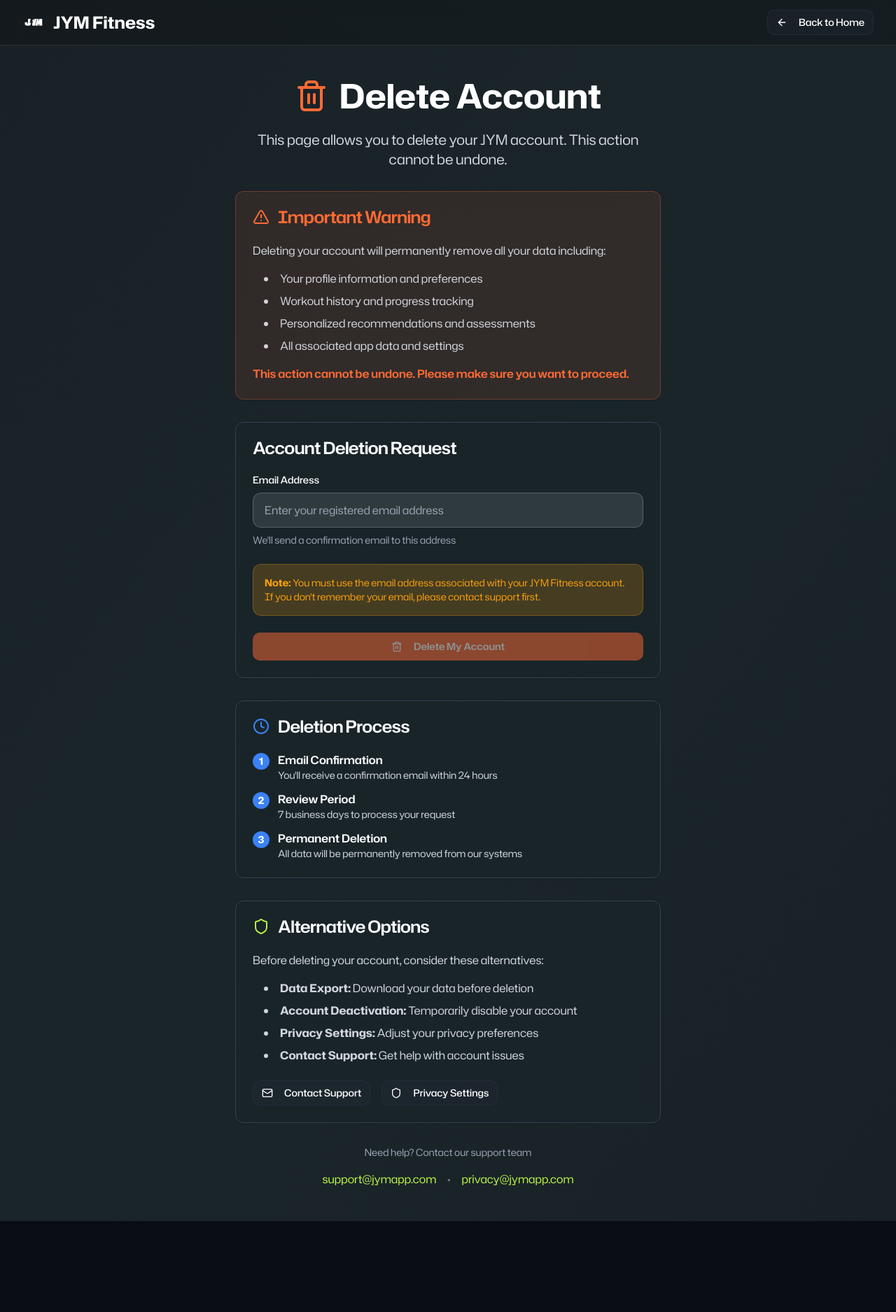
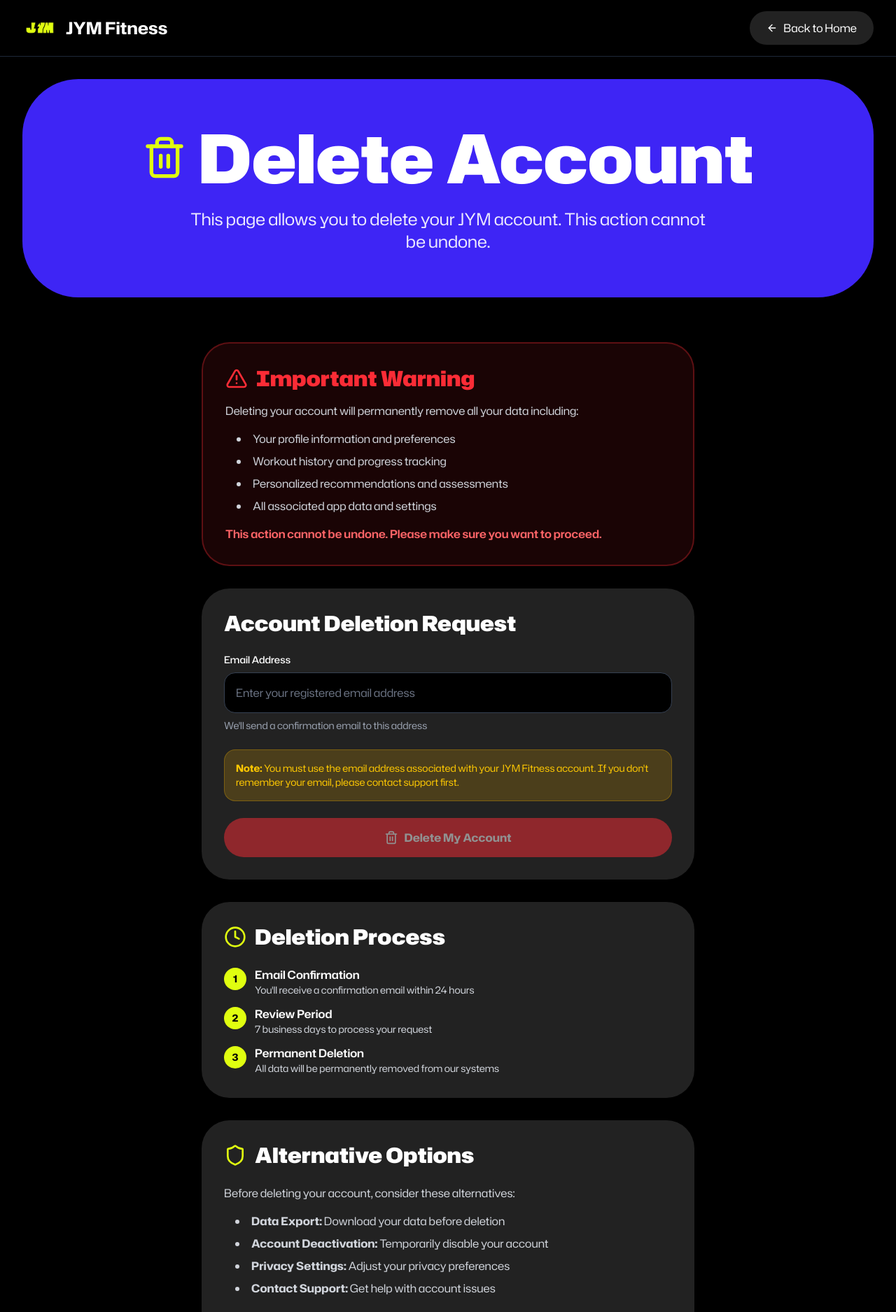
Before and after one commit to caglarbaranbora/JYM-web, a Next.js app: page /delete-account in a window 1280 px wide. Shown: the top 1875 px of the page at 70% size. Before the commit the page ends 1745 px from the top, so only its background shows below. Built offline with nearby package versions, Linux system fonts and the light colour scheme.

Commit message:
Refactor Delete Account page for improved design and user experience. Updated layout with new styling, enhanced success and warning messages, and streamlined form elements. Added detailed information on the deletion process and alternative options for users, ensuring clarity and accessibility.

```diff
--- a/src/app/delete-account/page.tsx
+++ b/src/app/delete-account/page.tsx
@@ -12,7 +12,7 @@
   Clock,
   Mail,
   Shield,
-  CheckCircle
+  CheckCircle,
 } from "lucide-react";
 
 export default function DeleteAccount() {
@@ -25,7 +25,7 @@
     setIsLoading(true);
 
     // Simulate API call
-    await new Promise(resolve => setTimeout(resolve, 2000));
+    await new Promise((resolve) => setTimeout(resolve, 2000));
 
     setIsLoading(false);
     setIsSubmitted(true);
@@ -33,115 +33,117 @@
 
   if (isSubmitted) {
     return (
-      <div className="min-h-screen bg-gradient-to-br from-[#192126] via-[#1a252a] to-[#192126]">
+      <div className="min-h-screen bg-black text-white">
         {/* Navigation */}
-        <nav className="border-b border-white/10 bg-black/20 backdrop-blur-md">
+        <nav className="border-b border-gray-800 bg-black/80 backdrop-blur-md sticky top-0 z-50">
           <div className="max-w-7xl mx-auto px-4 sm:px-6 lg:px-8">
-            <div className="flex justify-between items-center h-16">
-              <div className="flex items-center">
-                <Link href="/" className="text-2xl font-bold text-white">
-                  JYM
+            <div className="flex justify-between items-center h-20">
+              <Link href="/" className="flex items-center gap-3">
+                <Image
+                  src="/yellowLogo.png"
+                  alt="JYM Fitness"
+                  width={50}
+                  height={50}
+                />
+                <span className="text-2xl font-bold">JYM Fitness</span>
               </Link>
-              </div>
-              <div className="flex items-center space-x-4">
-                <Link href="/">
-                  <Button variant="outline" className="border-white/30 text-white hover:bg-white/10">
-                    <ArrowLeft className="mr-2 h-4 w-4" />
+              <Link
+                href="/"
+                className="flex items-center gap-2 px-6 py-3 rounded-full bg-[#222222] hover:bg-[#333333] transition-colors"
+              >
+                <ArrowLeft className="w-4 h-4" />
                 Back to Home
-                  </Button>
               </Link>
-              </div>
             </div>
           </div>
         </nav>
 
         {/* Success Message */}
-        <div className="max-w-2xl mx-auto px-4 sm:px-6 lg:px-8 py-12">
-          <Card className="bg-[#1a252a]/80 border-[#374151] backdrop-blur-md">
-            <CardContent className="pt-6 text-center">
-              <CheckCircle className="h-16 w-16 text-green-400 mx-auto mb-6" />
-              <h1 className="text-3xl font-bold text-white mb-4">
+        <div className="max-w-2xl mx-auto px-4 sm:px-6 lg:px-8 py-12 mt-8">
+          <div className="bg-[#222222] rounded-[60px] p-12 text-center">
+            <CheckCircle className="h-20 w-20 text-[#e0fe10] mx-auto mb-6" />
+            <h1 className="text-4xl font-black mb-4">
               Deletion Request Submitted
             </h1>
-              <p className="text-gray-300 mb-6">
-                Your account deletion request has been submitted successfully.
-                You will receive a confirmation email shortly.
+            <p className="text-gray-300 text-lg mb-6">
+              Your account deletion request has been submitted successfully. You
+              will receive a confirmation email shortly.
             </p>
-              <div className="bg-[#BBF246]/20 border border-[#BBF246]/30 rounded-lg p-4 mb-6">
-                <p className="text-[#BBF246] text-sm">
-                  <strong>What happens next:</strong><br />
-                  • You&apos;ll receive an email confirmation within 24 hours<br />
-                  • Your account will be permanently deleted within 7 business days<br />
-                  • All your data will be removed from our systems
+            <div className="bg-[#e0fe10]/20 border border-[#e0fe10]/30 rounded-2xl p-6 mb-8">
+              <p className="text-[#e0fe10]">
+                <strong>What happens next:</strong>
+                <br />
+                • You&apos;ll receive an email confirmation within 24 hours
+                <br />
+                • Your account will be permanently deleted within 7 business
+                days
+                <br />• All your data will be removed from our systems
               </p>
             </div>
-              <Link href="/">
-                <Button size="lg" className="bg-[#BBF246] hover:bg-[#BBF246]/90 text-[#192126] px-8 py-3 font-semibold">
+            <Link
+              href="/"
+              className="inline-flex items-center gap-2 px-8 py-4 bg-[#e0fe10] text-black font-bold rounded-full hover:bg-[#d0ee00] transition-all duration-300"
+            >
               Return to Home
-                </Button>
             </Link>
-            </CardContent>
-          </Card>
+          </div>
         </div>
       </div>
     );
   }
 
   return (
-    <div className="min-h-screen bg-gradient-to-br from-[#192126] via-[#1a252a] to-[#192126]">
+    <div className="min-h-screen bg-black text-white">
       {/* Navigation */}
-      <nav className="border-b border-white/10 bg-black/20 backdrop-blur-md">
+      <nav className="border-b border-gray-800 bg-black/80 backdrop-blur-md sticky top-0 z-50">
         <div className="max-w-7xl mx-auto px-4 sm:px-6 lg:px-8">
-          <div className="flex justify-between items-center h-16">
-            <div className="flex items-center">
-              <Link href="/" className="flex items-center space-x-3">
+          <div className="flex justify-between items-center h-20">
+            <Link href="/" className="flex items-center gap-3">
               <Image
-                  src="/logo.png"
-                  alt="JYM Fitness Logo"
-                  width={32}
-                  height={32}
-                  className="w-8 h-8"
+                src="/yellowLogo.png"
+                alt="JYM Fitness"
+                width={50}
+                height={50}
               />
-                <span className="text-2xl font-bold text-white">JYM Fitness</span>
+              <span className="text-2xl font-bold">JYM Fitness</span>
             </Link>
-            </div>
-            <div className="flex items-center space-x-4">
-              <Link href="/">
-                <Button variant="outline" className="border-white/30 text-white hover:bg-white/10">
-                  <ArrowLeft className="mr-2 h-4 w-4" />
+            <Link
+              href="/"
+              className="flex items-center gap-2 px-6 py-3 rounded-full bg-[#222222] hover:bg-[#333333] transition-colors"
+            >
+              <ArrowLeft className="w-4 h-4" />
               Back to Home
-                </Button>
             </Link>
-            </div>
           </div>
         </div>
       </nav>
 
-      {/* Main Content */}
-      <div className="max-w-2xl mx-auto px-4 sm:px-6 lg:px-8 py-12">
-        <div className="text-center mb-8">
+      {/* Hero Section */}
+      <div className="bg-accent rounded-[80px] mx-4 md:mx-8 mt-8 p-12 md:p-16 text-center">
         <div className="flex items-center justify-center mb-6">
-            <Trash2 className="h-12 w-12 text-[#FF6B35] mr-4" />
-            <h1 className="text-4xl md:text-5xl font-bold text-white">
-              Delete Account
-            </h1>
+          <Trash2 className="h-16 w-16 text-[#e0fe10] mr-4" />
+          <h1 className="text-6xl md:text-8xl font-black">Delete Account</h1>
         </div>
-          <p className="text-xl text-gray-300 max-w-2xl mx-auto">
-            This page allows you to delete your JYM account. This action cannot be undone.
+        <p className="text-xl md:text-2xl text-white/90 max-w-3xl mx-auto">
+          This page allows you to delete your JYM account. This action cannot be
+          undone.
         </p>
       </div>
 
+      {/* Main Content */}
+      <div className="max-w-3xl mx-auto px-4 sm:px-6 lg:px-8 py-16">
         {/* Warning Card */}
-        <Card className="bg-[#FF6B35]/10 border-[#FF6B35]/30 backdrop-blur-md mb-8">
-          <CardHeader>
-            <CardTitle className="text-[#FF6B35] flex items-center">
-              <AlertTriangle className="h-6 w-6 mr-3" />
+        <div className="bg-red-500/10 border-2 border-red-500/30 rounded-[40px] p-8 mb-8">
+          <div className="flex items-center gap-3 mb-4">
+            <AlertTriangle className="h-8 w-8 text-red-500" />
+            <h2 className="text-3xl font-black text-red-500">
               Important Warning
-            </CardTitle>
-          </CardHeader>
-          <CardContent className="text-gray-300">
+            </h2>
+          </div>
+          <div className="text-gray-300">
             <p className="mb-4">
-              Deleting your account will permanently remove all your data including:
+              Deleting your account will permanently remove all your data
+              including:
             </p>
             <ul className="list-disc list-inside space-y-2 ml-4 mb-4">
               <li>Your profile information and preferences</li>
@@ -149,21 +151,23 @@
               <li>Personalized recommendations and assessments</li>
               <li>All associated app data and settings</li>
             </ul>
-            <p className="text-[#FF6B35] font-semibold">
-              This action cannot be undone. Please make sure you want to proceed.
+            <p className="text-red-400 font-semibold">
+              This action cannot be undone. Please make sure you want to
+              proceed.
             </p>
-          </CardContent>
-        </Card>
+          </div>
+        </div>
 
         {/* Deletion Form */}
-        <Card className="bg-[#1a252a]/80 border-[#374151] backdrop-blur-md mb-8">
-          <CardHeader>
-            <CardTitle className="text-white">Account Deletion Request</CardTitle>
-          </CardHeader>
-          <CardContent>
+        <div className="bg-[#222222] rounded-[40px] p-8 mb-8">
+          <h2 className="text-3xl font-black mb-6">Account Deletion Request</h2>
+          <div>
             <form onSubmit={handleSubmit} className="space-y-6">
               <div>
-                <label htmlFor="email" className="block text-sm font-medium text-white mb-2">
+                <label
+                  htmlFor="email"
+                  className="block text-sm font-medium text-white mb-2"
+                >
                   Email Address
                 </label>
                 <input
@@ -171,7 +175,7 @@
                   id="email"
                   value={email}
                   onChange={(e) => setEmail(e.target.value)}
-                  className="w-full px-4 py-3 bg-white/10 border border-white/20 rounded-lg text-white placeholder-gray-400 focus:outline-none focus:ring-2 focus:ring-purple-500 focus:border-transparent"
+                  className="w-full px-4 py-4 bg-black border border-gray-700 rounded-2xl text-white placeholder-gray-500 focus:outline-none focus:border-[#e0fe10] transition-colors"
                   placeholder="Enter your registered email address"
                   required
                 />
@@ -180,108 +184,124 @@
                 </p>
               </div>
 
-              <div className="bg-[#f59e0b]/20 border border-[#f59e0b]/30 rounded-lg p-4">
-                <p className="text-[#f59e0b] text-sm">
-                  <strong>Note:</strong> You must use the email address associated with your JYM Fitness account.
-                  If you don&apos;t remember your email, please contact support first.
+              <div className="bg-yellow-500/20 border border-yellow-500/30 rounded-2xl p-4">
+                <p className="text-yellow-400 text-sm">
+                  <strong>Note:</strong> You must use the email address
+                  associated with your JYM Fitness account. If you don&apos;t
+                  remember your email, please contact support first.
                 </p>
               </div>
 
-              <Button
+              <button
                 type="submit"
-                size="lg"
-                className="w-full bg-[#FF6B35] hover:bg-[#FF6B35]/90 text-white py-3 font-semibold"
                 disabled={isLoading || !email}
+                className="w-full bg-red-500 hover:bg-red-600 text-white font-bold py-4 rounded-full transition-all duration-300 flex items-center justify-center gap-2 disabled:opacity-50"
               >
                 {isLoading ? (
                   <>
-                    <div className="animate-spin rounded-full h-4 w-4 border-b-2 border-white mr-2"></div>
+                    <div className="animate-spin rounded-full h-5 w-5 border-b-2 border-white"></div>
                     Processing...
                   </>
                 ) : (
                   <>
-                    <Trash2 className="mr-2 h-5 w-5" />
+                    <Trash2 className="h-5 w-5" />
                     Delete My Account
                   </>
                 )}
-              </Button>
+              </button>
             </form>
-          </CardContent>
-        </Card>
+          </div>
+        </div>
 
         {/* Process Information */}
-        <Card className="bg-[#1a252a]/80 border-[#374151] backdrop-blur-md mb-8">
-          <CardHeader>
-              <CardTitle className="text-white flex items-center">
-                <Clock className="h-6 w-6 text-[#3b82f6] mr-3" />
-                Deletion Process
-              </CardTitle>
-          </CardHeader>
-          <CardContent className="text-gray-300 space-y-4">
+        <div className="bg-[#222222] rounded-[40px] p-8 mb-8">
+          <div className="flex items-center gap-3 mb-6">
+            <Clock className="h-8 w-8 text-[#e0fe10]" />
+            <h2 className="text-3xl font-black">Deletion Process</h2>
+          </div>
+          <div className="text-gray-300 space-y-4">
             <div className="space-y-3">
               <div className="flex items-start">
-                <div className="flex-shrink-0 w-6 h-6 bg-[#3b82f6] rounded-full flex items-center justify-center text-white text-sm font-bold mr-3 mt-0.5">
+                <div className="flex-shrink-0 w-8 h-8 bg-[#e0fe10] rounded-full flex items-center justify-center text-black text-sm font-bold mr-3 mt-0.5">
                   1
                 </div>
                 <div>
                   <p className="font-semibold text-white">Email Confirmation</p>
-                  <p className="text-sm">You&apos;ll receive a confirmation email within 24 hours</p>
+                  <p className="text-sm">
+                    You&apos;ll receive a confirmation email within 24 hours
+                  </p>
                 </div>
               </div>
 
               <div className="flex items-start">
-                <div className="flex-shrink-0 w-6 h-6 bg-[#3b82f6] rounded-full flex items-center justify-center text-white text-sm font-bold mr-3 mt-0.5">
+                <div className="flex-shrink-0 w-8 h-8 bg-[#e0fe10] rounded-full flex items-center justify-center text-black text-sm font-bold mr-3 mt-0.5">
                   2
                 </div>
                 <div>
                   <p className="font-semibold text-white">Review Period</p>
-                  <p className="text-sm">7 business days to process your request</p>
+                  <p className="text-sm">
+                    7 business days to process your request
+                  </p>
                 </div>
               </div>
 
               <div className="flex items-start">
-                <div className="flex-shrink-0 w-6 h-6 bg-[#3b82f6] rounded-full flex items-center justify-center text-white text-sm font-bold mr-3 mt-0.5">
+                <div className="flex-shrink-0 w-8 h-8 bg-[#e0fe10] rounded-full flex items-center justify-center text-black text-sm font-bold mr-3 mt-0.5">
                   3
                 </div>
                 <div>
                   <p className="font-semibold text-white">Permanent Deletion</p>
-                  <p className="text-sm">All data will be permanently removed from our systems</p>
+                  <p className="text-sm">
+                    All data will be permanently removed from our systems
+                  </p>
                 </div>
               </div>
             </div>
-          </CardContent>
-        </Card>
+          </div>
+        </div>
 
         {/* Alternative Options */}
-        <Card className="bg-[#1a252a]/80 border-[#374151] backdrop-blur-md">
-          <CardHeader>
-              <CardTitle className="text-white flex items-center">
-                <Shield className="h-6 w-6 text-[#BBF246] mr-3" />
-                Alternative Options
-              </CardTitle>
-          </CardHeader>
-          <CardContent className="text-gray-300 space-y-4">
-            <p>
-              Before deleting your account, consider these alternatives:
-            </p>
+        <div className="bg-[#222222] rounded-[40px] p-8">
+          <div className="flex items-center gap-3 mb-6">
+            <Shield className="h-8 w-8 text-[#e0fe10]" />
+            <h2 className="text-3xl font-black">Alternative Options</h2>
+          </div>
+          <div className="text-gray-300 space-y-4">
+            <p>Before deleting your account, consider these alternatives:</p>
             <ul className="list-disc list-inside space-y-2 ml-4">
-              <li><strong>Data Export:</strong> Download your data before deletion</li>
-              <li><strong>Account Deactivation:</strong> Temporarily disable your account</li>
-              <li><strong>Privacy Settings:</strong> Adjust your privacy preferences</li>
-              <li><strong>Contact Support:</strong> Get help with account issues</li>
+              <li>
+                <strong>Data Export:</strong> Download your data before deletion
+              </li>
+              <li>
+                <strong>Account Deactivation:</strong> Temporarily disable your
+                account
+              </li>
+              <li>
+                <strong>Privacy Settings:</strong> Adjust your privacy
+                preferences
+              </li>
+              <li>
+                <strong>Contact Support:</strong> Get help with account issues
+              </li>
             </ul>
             <div className="flex flex-col sm:flex-row gap-4 mt-6">
-              <Button variant="outline" className="border-white/30 text-white hover:bg-white/10">
-                <Mail className="mr-2 h-4 w-4" />
+              <Link
+                href="/contact"
+                className="flex items-center justify-center gap-2 px-6 py-3 rounded-full border-2 border-white/30 text-white hover:bg-white/10 transition-colors"
+              >
+                <Mail className="h-4 w-4" />
                 Contact Support
-              </Button>
-              <Button variant="outline" className="border-white/30 text-white hover:bg-white/10">
-                <Shield className="mr-2 h-4 w-4" />
+              </Link>
+              <Link
+                href="/privacy-policy"
+                className="flex items-center justify-center gap-2 px-6 py-3 rounded-full border-2 border-white/30 text-white hover:bg-white/10 transition-colors"
+              >
+                <Shield className="h-4 w-4" />
                 Privacy Settings
-              </Button>
+              </Link>
             </div>
-          </CardContent>
-        </Card>
+          </div>
+        </div>
 
         {/* Contact Information */}
         <div className="text-center mt-8">
@@ -290,18 +310,18 @@
           </p>
           <div className="flex flex-col sm:flex-row gap-4 justify-center">
             <a
-              href="mailto:support@jymapp.com"
-              className="text-[#BBF246] hover:text-[#BBF246]/80 transition-colors"
+              href="mailto:contact.jymfitness@gmail.com"
+              className="text-[#e0fe10] hover:text-[#e0fe10]/80 transition-colors"
             >
-              support@jymapp.com
+              contact.jymfitness@gmail.com
             </a>
             <span className="hidden sm:block text-gray-500">•</span>
-            <a
-              href="mailto:privacy@jymapp.com"
-              className="text-[#BBF246] hover:text-[#BBF246]/80 transition-colors"
+            <Link
+              href="/contact"
+              className="text-[#e0fe10] hover:text-[#e0fe10]/80 transition-colors"
             >
-              privacy@jymapp.com
-            </a>
+              Contact Form
+            </Link>
           </div>
         </div>
       </div>
```
Lines whose indentation alone changed are shown as unchanged.
